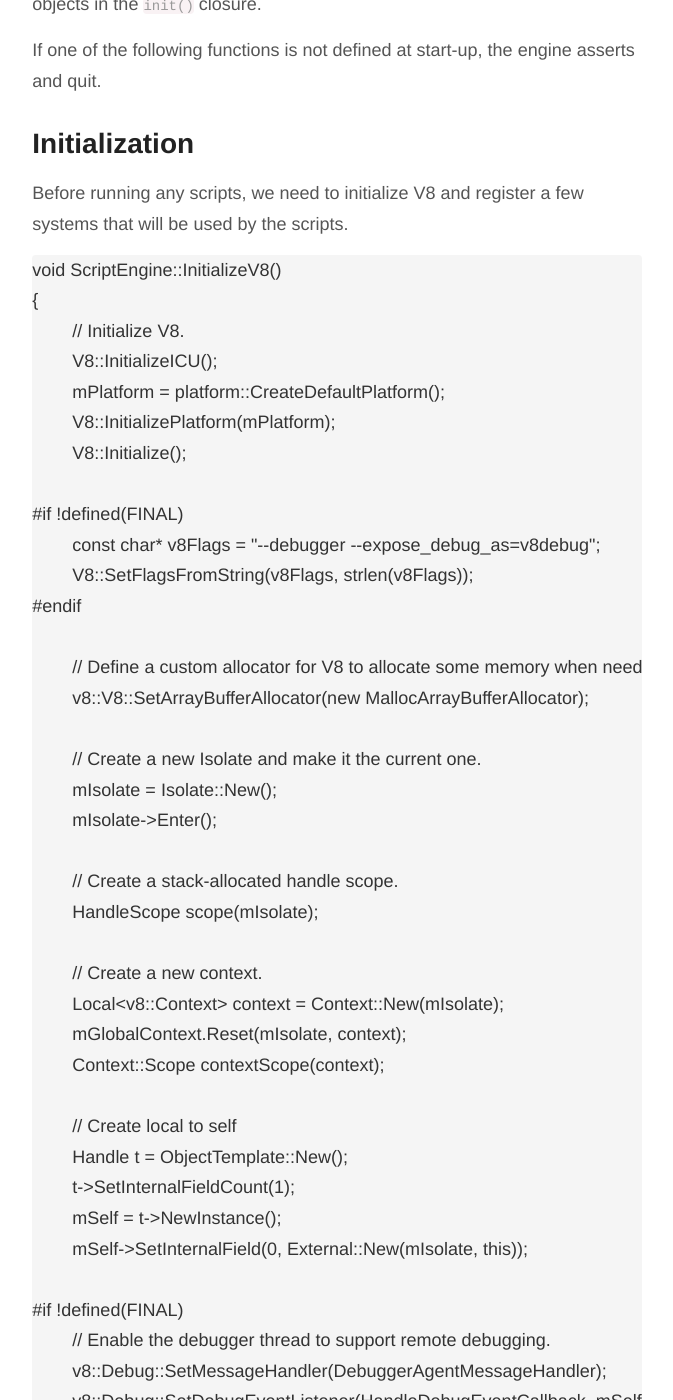
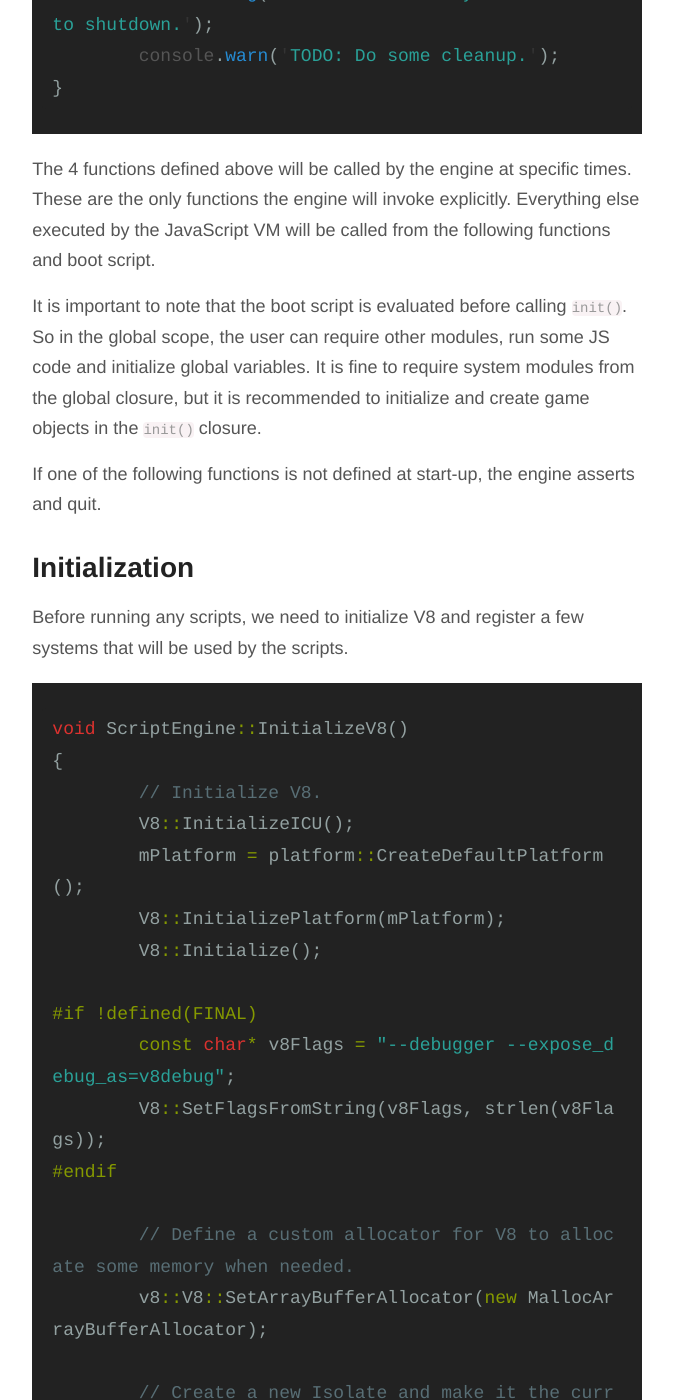
Before and after one commit to jschmidt42/jschmidt42.github.io, a Jekyll site: the page built from _posts/2017-9-4-v8-game-engine.md, in a window 1280 px wide and 1400 px high, scrolled down 2343 px. Shown: the whole window, without its empty margins (196-869 px from the left). Built offline with Jekyll 4.4.1, drawn with Linux system fonts in a browser that asks for light colours; some of the changed text lies outside the part shown.

Commit message:
Fix code md

````diff
--- a/_posts/2017-9-4-v8-game-engine.md
+++ b/_posts/2017-9-4-v8-game-engine.md
@@ -14,7 +14,7 @@ The idea is to have a script engine that the game engine uses to operate the gam
 
 Minimally a main script looks like this:
 
-<pre lang="javascript">
+```js
 function init() {
     "use strict";
 
@@ -53,7 +53,7 @@ function shutdown() {
 	console.log('Called when the system is about to shutdown.');
 	console.warn('TODO: Do some cleanup.');
 }
-</pre>
+```
 
 The 4 functions defined above will be called by the engine at specific times. These are the only functions the engine will invoke explicitly. Everything else executed by the JavaScript VM will be called from the following functions and boot script.
 
@@ -65,7 +65,7 @@ If one of the following functions is not defined at start-up, the engine asserts
 
 Before running any scripts, we need to initialize V8 and register a few systems that will be used by the scripts.
 
-<pre lang="cpp">
+```cpp
 void ScriptEngine::InitializeV8()
 {
 	// Initialize V8.
@@ -125,29 +125,29 @@ void ScriptEngine::InitializeV8()
 	context->Global()->Set(String::NewFromUtf8(mIsolate, "clearTimeout"),
         FunctionTemplate::New(mIsolate, ClearTimeout, mSelf)->GetFunction());
 }
-</pre>
+```
 
 Lets describe each sections.
 
 ## V8 initialization
 
-<pre lang="cpp">
-	V8::InitializeICU();
-	mPlatform = platform::CreateDefaultPlatform();
-	V8::InitializePlatform(mPlatform);
-	V8::Initialize();
-</pre>
+```cpp
+V8::InitializeICU();
+mPlatform = platform::CreateDefaultPlatform();
+V8::InitializePlatform(mPlatform);
+V8::Initialize();
+```
 
 These are the four main lines that initialize V8. These are the first call you need to make before doing anything with V8.
 
 ## Enable V8 debugging
 
-<pre lang="cpp">
+```cpp
 #if !defined(FINAL)
 	const char* v8Flags = "--debugger --expose_debug_as=v8debug";
 	V8::SetFlagsFromString(v8Flags, strlen(v8Flags));
 #endif
-</pre>
+```
 
 When the engine is compiled in development mode (Debug or Release) we make sure V8 enables debugging support. The `--expose_debug_as=v8debug` injects in the global context a variable named `v8debug` that can be used by the remote debugger to test some states. For instance Webstorm uses that variables to check the debugger's state.
 
@@ -155,44 +155,44 @@ When the engine is compiled in development mode (Debug or Release) we make sure
 
 In order to allow V8 to allocate some memory, you need to define your own allocators.
 
-<pre lang="cpp">
-	// Define a custom allocator for V8 to allocate some memory when needed.
-	v8::V8::SetArrayBufferAllocator(new MallocArrayBufferAllocator);
-</pre>
+```cpp
+// Define a custom allocator for V8 to allocate some memory when needed.
+v8::V8::SetArrayBufferAllocator(new MallocArrayBufferAllocator);
+```
 
 `MallocArrayBufferAllocator` is defined by us:
 
-<pre lang="cpp">
+```cpp
 class MallocArrayBufferAllocator : public v8::ArrayBuffer::Allocator {
 public:
 	virtual void* Allocate(size_t length) { return malloc(length); }
 	virtual void* AllocateUninitialized(size_t length) { return malloc(length); }
 	virtual void Free(void* data, size_t length) { free(data); }
 };
-</pre>
+```
 
 For the example we use a simple allocator, but you can think of something more complex and implement something to track V8 memory usage. You may not need an allocator if you only execute simple scripts, but as soon as you compile and evaluate bigger scripts, V8 will require one.
 
 In case you didn't register an allocator, V8 will crash with an error such as
 
-<pre lang="txt">
+```
 #
 # Fatal error in ..\..\src\runtime.cc, line 801
 # CHECK(V8::ArrayBufferAllocator() != NULL) failed
 #
 First-chance exception at 0x00000000 in GameApp.exe: 0xC0000005: Access violation executing location 0x00000000.
 Unhandled exception at 0x77C70309 in GameApp.exe: 0xC0000005: Access violation executing location 0x00000000.
-</pre>
+```
 
 ## V8 Isolation
 
 The next step is to create an isolated V8 engine. In example, if your game engine has sandboxes, then each sandbox could have their own V8 isolate context. Here we have a single isolate context for the entire engine. Everything you do with V8 needs an isolated context so keep that member handy.
 
-<pre lang="cpp">
-	// Create a new Isolate and make it the current one.
-	mIsolate = Isolate::New();
-	mIsolate->Enter();
-</pre>
+```cpp
+// Create a new Isolate and make it the current one.
+mIsolate = Isolate::New();
+mIsolate->Enter();
+```
 
 Here we enter the isolation context right away and we only exit the isolation context when we shutdown the engine. There is no need to better scope the isolation context as we'll need V8 always ready for all steps, `init`, `update`, `render` to `shutdown`.
 
@@ -200,22 +200,22 @@ Here we enter the isolation context right away and we only exit the isolation co
 
 As soon as you need to create some handles, you need to create a handle scope so V8 can properly manage allocated variables.
 
-<pre lang="cpp">
-	// Create a stack-allocated handle scope.
-	HandleScope scope(mIsolate);
-</pre>
+```cpp
+// Create a stack-allocated handle scope.
+HandleScope scope(mIsolate);
+```
 
 In case you forgot to properly manage your scopes, V8 will give you a little reminder:
 
 
-<pre lang="txt">
+```
 #
 # Fatal error in D:\node\deps\v8\src/handles-inl.h, line 126
 # CHECK(current->level > 0) failed
 #
 First-chance exception at 0x00000000 in GameApp.exe: 0xC0000005: Access violation executing location 0x00000000.
 Unhandled exception at 0x77C70309 in GameApp.exe: 0xC0000005: Access violation executing location 0x00000000.
-</pre>
+```
 
 If you look at the callstack, you'll see that V8 is trying to get the current scope:
 
````
